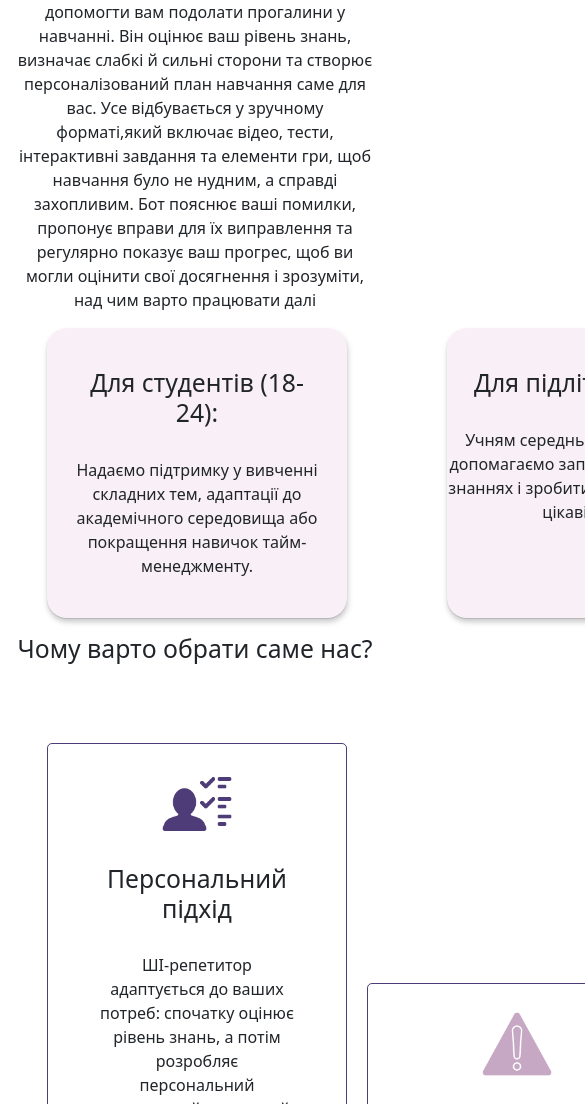
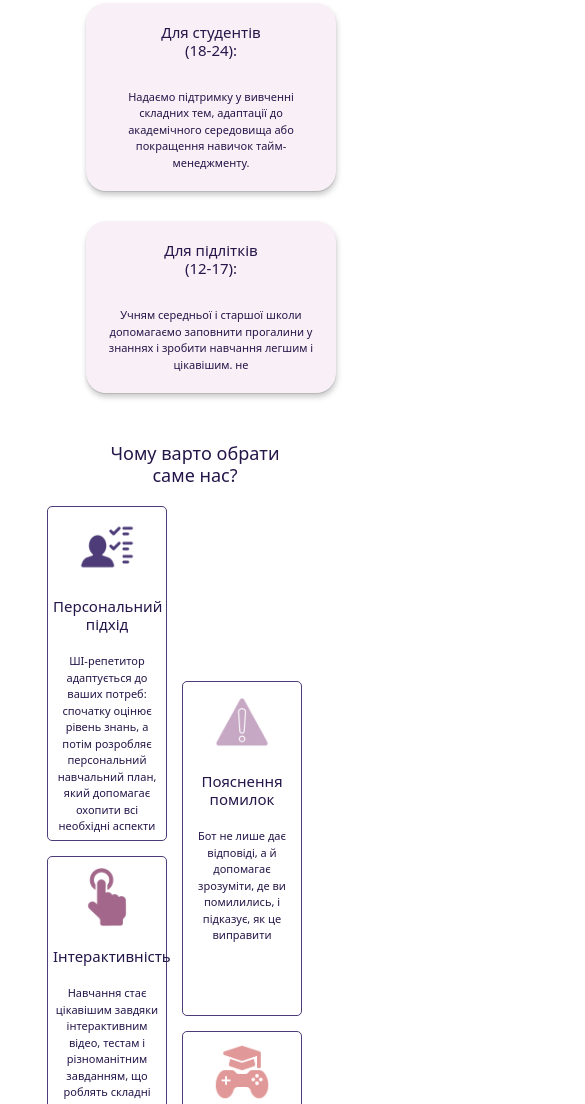
Before and after one commit to Olexi5/Coach-AI, a plain HTML site: page index.html in a window 390 px wide. Shown: the part 896-2000 px from the top of the page, 585 px wide, since content can reach past the window. Drawn offline with nearby package versions, Linux system fonts and the light colour scheme; a script that the page names is missing.

Commit message:
perfected mobile version

```diff
--- a/css/style.css
+++ b/css/style.css
@@ -1,10 +1,17 @@
+:root {
+  --color1: #e19898;
+  --color2: #a2678a;
+  --color3: #241649;
+  --color4: #c7a8c4;
+  --color5: #7a6daa;
+}
 .container {
   width: 1030px;
   margin: 0 auto;
   padding: 0 15px;
 }
-.logo-mobile-img{
-  display: none
+.logo-mobile-img {
+  display: none;
 }
 .logo-img {
   width: 60px;
@@ -173,36 +180,125 @@
   margin-bottom: 10px;
 }
 @media (max-width: 480px) {
-  .container{
+  .container {
     width: 100%;
     margin: 0 auto;
     padding: 0 15px;
   }
-  .logo-mobile-img{
+  .logo-mobile-img {
     display: block;
     width: 120px;
   }
-  .logo-img{
+  .logo-img {
     display: none;
   }
-  .logo-text{
+  .logo-text {
     display: none;
   }
-  .logo{
+  .logo {
     display: flex;
     align-items: center;
   }
-  .hero{
-    padding-top: 50px;
+  .hero {
     padding-bottom: 50px;
   }
-  .title{
+  .title {
     font-size: 20px;
     width: 200px;
     margin-bottom: 20px;
+    padding-top: 70px;
+    color: var(--color3);
   }
-  .hero-text{
+  .hero-text {
     font-size: 11px;
     width: 250px;
+    color: var(--color3);
+  }
+  .prob-title,
+  .sol-title,
+  .advant-title {
+    text-align: center;
+    color: var(--color3);
+    font-size: 18px;
+  }
+  .prob-text,
+  .sol-text {
+    font-size: 11px;
+    width: 280px;
+    color: var(--color3);
+  }
+  .for-list {
+    display: block;
+    margin: 0 auto;
+    margin-bottom: 50px;
+  }
+  .for-item {
+    width: 250px;
+    padding: 20px;
+    margin: 0 auto;
+  }
+  .for-item:first-child {
+    margin-bottom: 30px;
+  }
+  .for-title {
+    text-align: center;
+    font-size: 15px;
+    color: var(--color3);
+    width: 120px;
+  }
+  .for-text {
+    font-size: 11px;
+    width: 210px;
+    color: var(--color3);
+  }
+  .advant-title {
+    width: 200px;
+    margin: 0 auto;
+    margin-bottom: 20px;
+    color: var(--color3);
+  }
+  .advant-img {
+    width: 60px;
+    display: block;
+    margin: 0 auto;
+    margin-bottom: 20px;
+  }
+  .advant-item {
+    width: 120px;
+    border: 1px solid #4d3c77;
+    padding: 5px;
+    padding-top: 10px;
+    border-radius: 5px;
+    height: 335px;
+  }
+  .advant-item-title {
+    text-align: center;
+    margin-bottom: 20px;
+    font-size: 15px;
+    color: var(--color3);
+  }
+  .advant-text {
+    text-align: center;
+    font-size: 11px;
+    color: var(--color3);
+  }
+  .advant-list {
+    display: grid;
+    grid-template-columns: repeat(2, 120px);
+    grid-template-rows: repeat(5, 160px);
+    grid-column-gap: 15px;
+    grid-row-gap: 15px;
+  }
+  .advant-item:nth-child(1) {
+    grid-area: 1 / 1 / 3 / 2;
+  }
+  .advant-item:nth-child(2) {
+    grid-area: 2 / 2 / 4 / 3;
+  }
+  .advant-item:nth-child(3) {
+    grid-area: 3 / 1 / 5 / 2;
+  }
+  .advant-item:nth-child(4) {
+    grid-area: 4 / 2 / 6 / 3;
   }
 }
```
